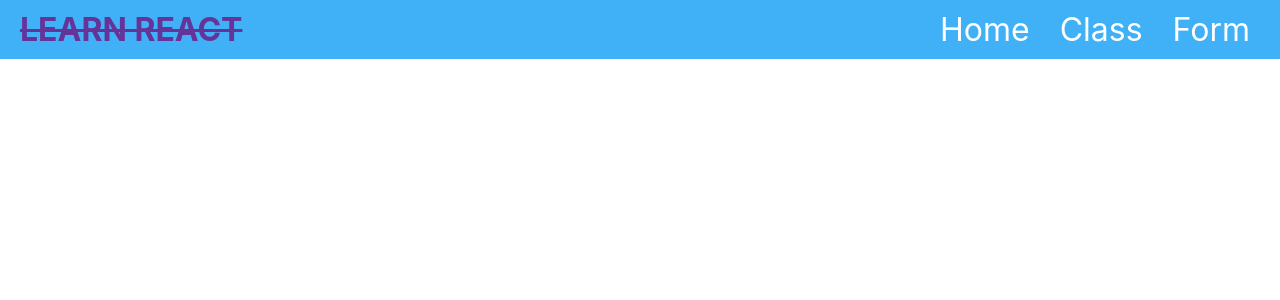
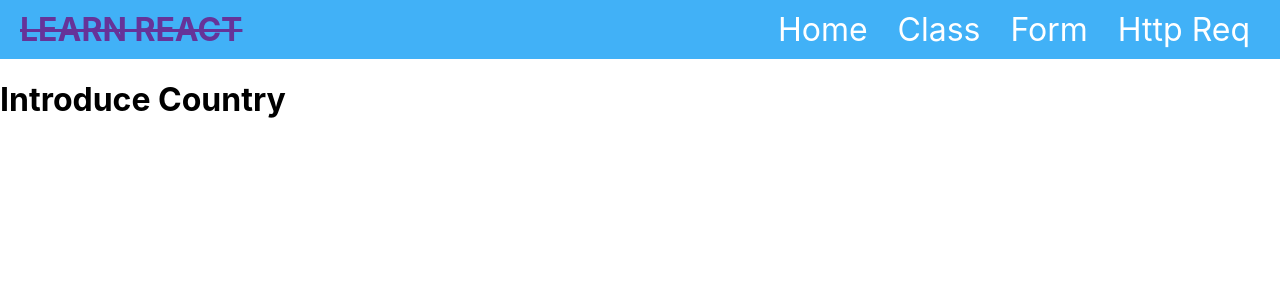
Before and after one commit to khaled39ab/React-With-LWS, a React (Create React App) app: page /http in a window 1280 px wide. Shown: the top 300 px of the page. Built offline with nearby package versions, Linux system fonts and the light colour scheme.

Commit message:
http page

```diff
--- a/src/App.js
+++ b/src/App.js
@@ -4,6 +4,7 @@ import Class from './page/Class';
 import Navbar from './page/Navbar';
 import Home from './page/Home';
 import Form from './page/Form';
+import HttpReq from './page/HttpReq';
 
 
 function App() {
@@ -14,6 +15,7 @@ function App() {
         <Route path="/" element={<Home></Home>}></Route>
         <Route path="/class" element={<Class></Class>}></Route>
         <Route path="/form" element={<Form></Form>}></Route>
+        <Route path="/http" element={<HttpReq></HttpReq>}></Route>
       </Routes>
 
     </div>
--- a/src/Form/HttpGet.js
+++ /dev/null
@@ -1,11 +0,0 @@
-import React from 'react';
-
-const HttpGet = () => {
-    return (
-        <div>
-
-        </div>
-    );
-};
-
-export default HttpGet;
--- /dev/null
+++ b/src/HttpReq/Country.js
@@ -0,0 +1,11 @@
+import React from 'react';
+
+const Country = () => {
+    return (
+        <div>
+            <h1>Introduce Country</h1>
+        </div>
+    );
+};
+
+export default Country;
--- a/src/page/Form.js
+++ b/src/page/Form.js
@@ -1,5 +1,4 @@
 import React from 'react';
-import HttpGet from '../Form/HttpGet';
 import MultipleInput from './../Form/MultipleInput';
 import Signup from './../Form/Signup';
 import SingleForm from './../Form/SingleForm';
@@ -10,7 +9,6 @@ const Form = () => {
             <SingleForm></SingleForm>
             <MultipleInput></MultipleInput>
             <Signup></Signup>
-            <HttpGet></HttpGet>
         </div>
     );
 };
--- /dev/null
+++ b/src/page/HttpReq.js
@@ -0,0 +1,11 @@
+import React from 'react';
+import Country from '../HttpReq/Country';
+const HttpReq = () => {
+    return (
+        <div>
+            <Country></Country>
+        </div>
+    );
+};
+
+export default HttpReq;
--- a/src/page/Navbar.js
+++ b/src/page/Navbar.js
@@ -12,6 +12,7 @@ const Navbar = () => {
                 <Link className='link' to={'/'}>Home</Link>
                 <Link className='link' to={'/class'}>Class</Link>
                 <Link className='link' to={'/form'}>Form</Link>
+                <Link className='link' to={'/http'}>Http Req</Link>
             </div>
         </div>
     );
```
